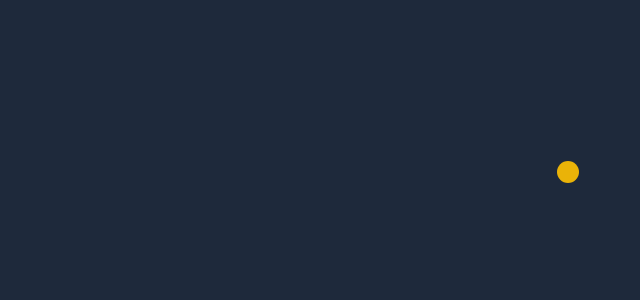
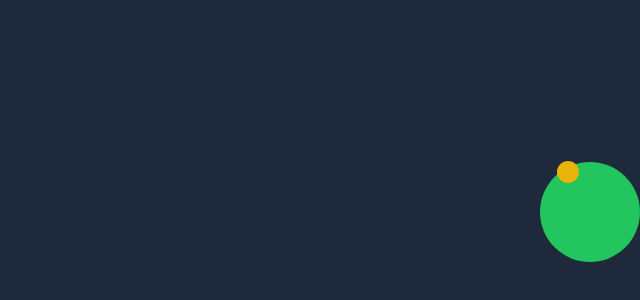
Before and after one commit to licsth/Corner, a Next.js app: page /parkour in a window 1280 px wide. Shown: the part 238-538 px from the top of the page, without its empty margins (640-1280 px from the left). Built offline with nearby package versions, Linux system fonts and the light colour scheme.

Commit message:
goal area

```diff
--- a/components/Parkour.tsx
+++ b/components/Parkour.tsx
@@ -12,6 +12,8 @@ export interface Obstacle {
   size: [number, number];
 }
 
+const goalRadius = 100;
+
 export const Parkour: FunctionComponent = () => {
   const [obstacles, setObstacles] = useState<Obstacle[]>([]);
   const [selectedObstacleIndex, setSelectedObstacleIndex] = useState<
@@ -23,6 +25,30 @@ export const Parkour: FunctionComponent = () => {
     position: [0, 0],
   });
   const [elementMoving, setElementMoving] = useState(true);
+  const [goalPosition, setGoalPosition] = useState<[number, number]>([0, 0]);
+
+  useEffect(() => {
+    // Function to update the goal position
+    const updateGoalPosition = () => {
+      if (typeof window !== "undefined") {
+        setGoalPosition([
+          window.innerWidth - goalRadius,
+          window.innerHeight / 2,
+        ]);
+      }
+    };
+
+    // Update goal position on mount
+    updateGoalPosition();
+
+    // Add event listener for window resize
+    window.addEventListener("resize", updateGoalPosition);
+
+    // Cleanup event listener on unmount
+    return () => {
+      window.removeEventListener("resize", updateGoalPosition);
+    };
+  }, []);
 
   const addObstacle: MouseEventHandler = (e) => {
     // don't allow when margin bottom is less than 10
@@ -198,6 +224,15 @@ export const Parkour: FunctionComponent = () => {
 
   return (
     <div className="w-screen h-screen bg-slate-800" onClick={addObstacle}>
+      <div
+        className="absolute rounded-full bg-green-500"
+        style={{
+          left: goalPosition[0],
+          top: goalPosition[1],
+          width: goalRadius,
+          height: goalRadius,
+        }}
+      />
       {obstacles.map((obstacle, index) => (
         <div
           key={index}
```
